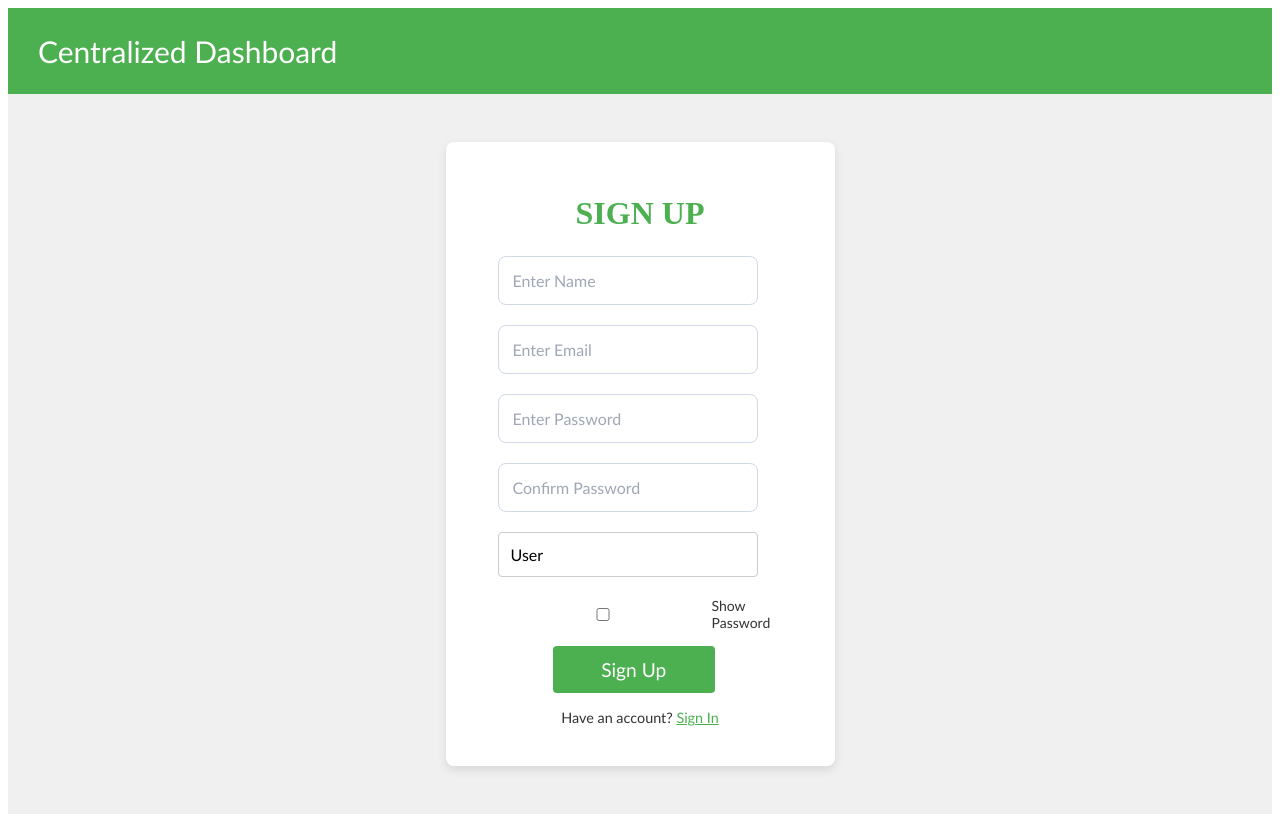
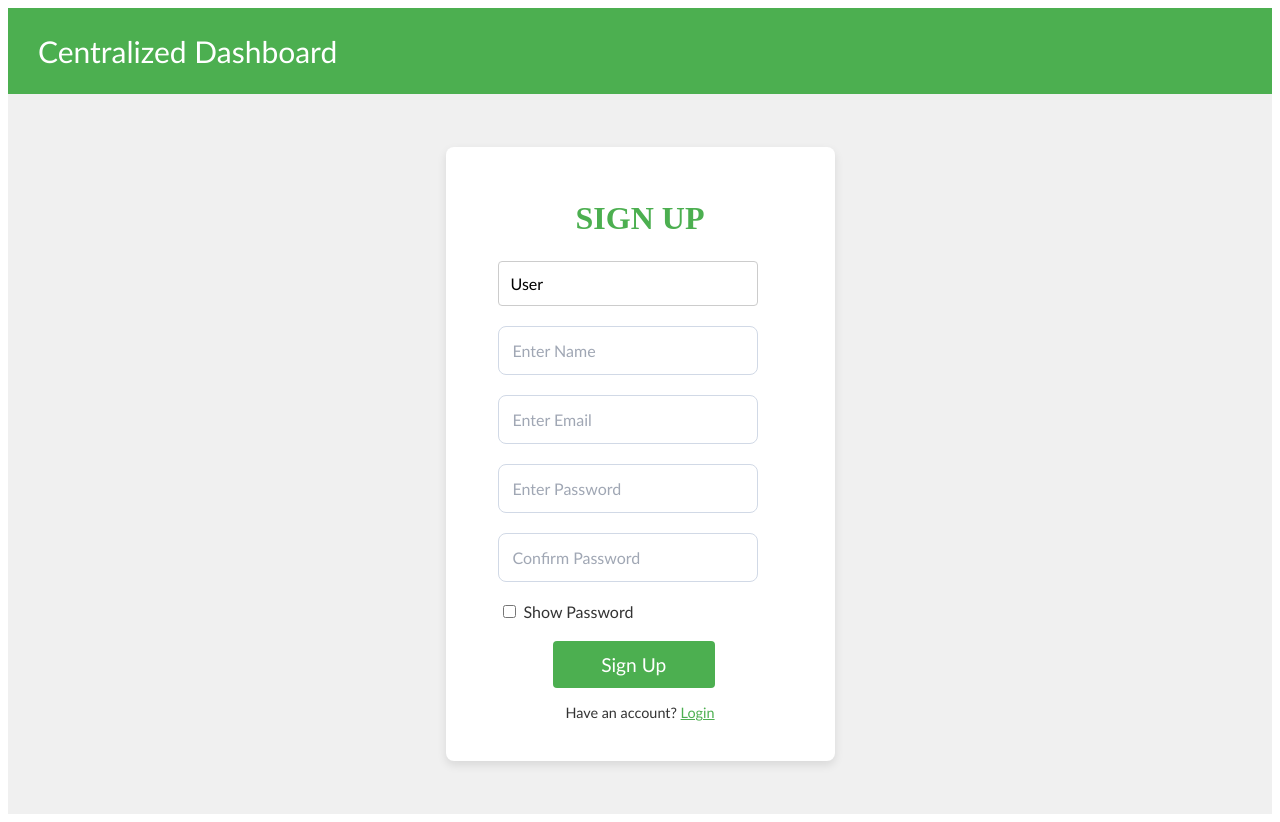
Before and after one commit to Institute-of-Automation-Research-Eng/Centralized_Dashboard, a React (Vite) app in the folder client/: page /signup in a window 1280 px wide. Built offline with nearby package versions, Linux system fonts and the light colour scheme.

Commit message:
fixed login and signup dashboard css issue

```diff
--- a/client/src/components/Login/Login.css
+++ b/client/src/components/Login/Login.css
@@ -105,15 +105,19 @@
     text-decoration: underline;
   }
 
-  .show-password {
+/* Show Password Checkbox */
+.login-show-password {
     display: flex;
     align-items: center;
-    margin-left: 20px;
-    font-size: 14px;
+    margin-left: 10px;
+    font-size: 16px;
     color: #333;
-    margin-bottom: 15px;
-  }
+    margin-bottom: 20px;
+}
 
-  .show-password input {
+.login-show-password input[type="checkbox"] {
+    width: 13px;
     margin-right: 8px;
-  }
+    margin-left: 15px;
+    cursor: pointer;
+}
--- a/client/src/components/Login/Login.jsx
+++ b/client/src/components/Login/Login.jsx
@@ -115,7 +115,7 @@
         </div>
 
          {/* Show Password Checkbox */}
-         <div className="show-password">
+         <div className="login-show-password">
           <input
             type="checkbox"
             id="showPassword"
@@ -144,7 +144,7 @@
 
         {/* Signup Link */}
         <p className="signup-link">
-          Don't have an account? <span onClick={navigateToSignup}>Sign up</span>
+          Don't have an account? <span onClick={navigateToSignup}> Register </span>
         </p>
       </form>
     </div>
--- a/client/src/components/Profile/Profile.jsx
+++ b/client/src/components/Profile/Profile.jsx
@@ -24,7 +24,7 @@
   return (
     <Popup>
       <>
-        <h3>User Profile</h3>
+        <h3>Profile</h3>
         <div className="profile-details">
           <p><strong>Name: </strong> {userDetails.userName}</p>
           <p><strong>Email: </strong> {userDetails.email}</p>
--- a/client/src/components/Signup/Signup.css
+++ b/client/src/components/Signup/Signup.css
@@ -95,15 +95,19 @@
     color: #45a049;
 }
 
-/* .show-password {
+/* Show Password Checkbox */
+.signup-show-password {
     display: flex;
     align-items: center;
-    margin-left: 20px;
-    font-size: 14px;
+    margin-left: 10px;
+    font-size: 16px;
     color: #333;
-    margin-bottom: 15px;
-  }
+    margin-bottom: 20px;
+}
 
-  .show-password input {
+.signup-show-password input[type="checkbox"] {
+    width: 13px;
     margin-right: 8px;
-  } */
+    margin-left: 15px;
+    cursor: pointer;
+}
--- a/client/src/components/Signup/Signup.jsx
+++ b/client/src/components/Signup/Signup.jsx
@@ -58,6 +58,19 @@
       <form className="signup-form" onSubmit={handleSignup}>
         <h1>SIGN UP</h1>
 
+         {/* User Type Select */}
+         <div className="form-group">
+          <select
+            value={userType}
+            onChange={(e) => setUserType(e.target.value)}
+            aria-label="User Type"
+          >
+            <option value="" disabled>Select role type</option> {/* Default option */}
+            <option value="user">User</option>
+            <option value="admin">Admin</option>
+          </select>
+        </div>
+
         {/* User Name Input */}
         <div className="form-group">
           <input
@@ -106,21 +119,8 @@
           {errors.confirmPassword && <span className="error">{errors.confirmPassword}</span>}
         </div>
 
-        {/* User Type Select */}
-        <div className="form-group">
-          <select
-            value={userType}
-            onChange={(e) => setUserType(e.target.value)}
-            aria-label="User Type"
-          >
-            <option value="" disabled>Select role type</option> {/* Default option */}
-            <option value="user">User</option>
-            <option value="admin">Admin</option>
-          </select>
-        </div>
-
         {/* Show Password Checkbox */}
-        <div className="show-password">
+        <div className="signup-show-password">
           <input
             type="checkbox"
             id="showPassword"
@@ -137,7 +137,7 @@
 
          {/* Login Link */}
          <p className="login-link">
-          Have an account? <span onClick={navigateToLogin}>Sign In</span>
+          Have an account? <span onClick={navigateToLogin}>Login</span>
         </p>
       </form>
     </div>
```
